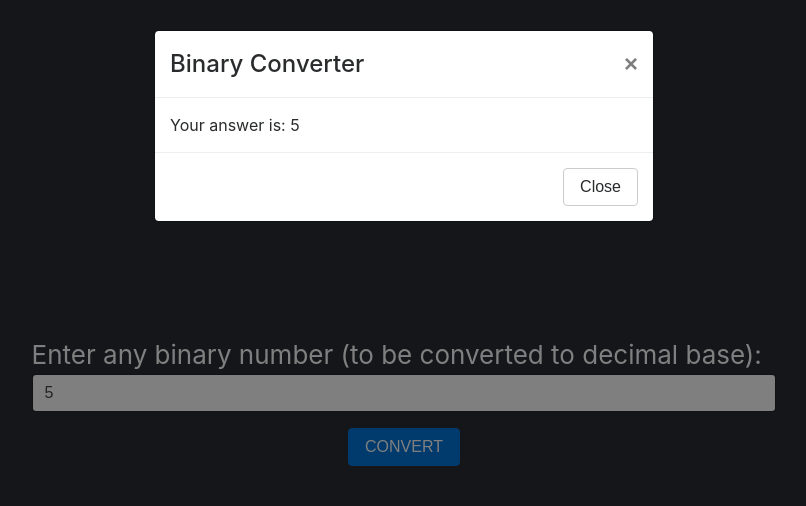
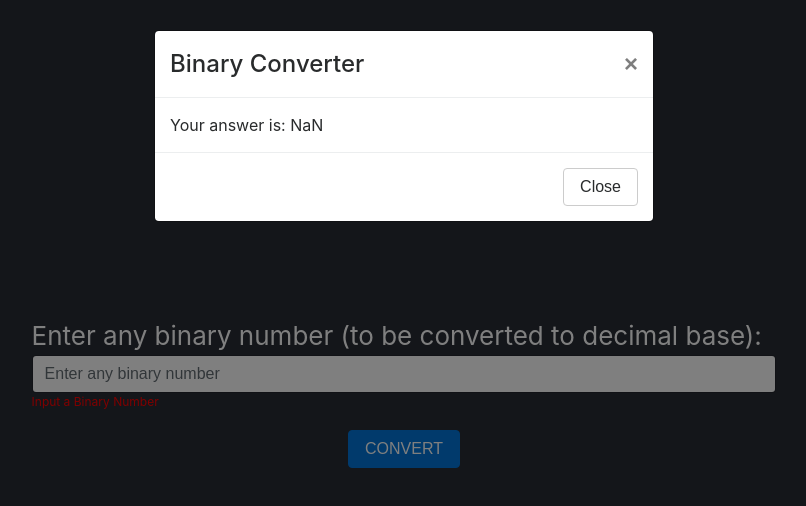
Before and after one commit to Jhesse-Jack/Binary-to-Decimal, a React (Create React App) app: page / in a window 1280 px wide. Both pictures are taken after typing "5" into the empty fields and a click on the button "CONVERT". Shown: the top 506 px of the page, without its empty margins (236-1042 px from the left). Built offline with nearby package versions, Linux system fonts and the light colour scheme.

Commit message:
Almost ready

```diff
--- a/src/App.js
+++ b/src/App.js
@@ -1,70 +1,71 @@
-import React, {useState} from 'react';
-import './bootstrap.min.css';
-import './App.css';
-import { Button, Modal } from 'react-bootstrap';
+import React, { useState } from "react";
+import "./bootstrap.min.css";
+import "./App.css";
+import { Button } from "react-bootstrap";
+import ResultModal from "./components/Modal";
+// import { render } from "@testing-library/react";
 
 const App = () => {
-    var regexp = /[0-1]*/;
-    let [decnum, setDecnum] = useState(regexp);
-    function handleNumChange(e){
-      setDecnum(e.target.value);
+  // var regexp = /^[0-1]*[:.,-]?$/g;
+  const [show, setShow] = useState(false);
+  const [decnum, setdecnum] = useState("");
+  const [isValid, setisValid] = useState(false);
+  const [decimal, setDecimal] = useState(null);
+
+  const handleShow = () => {
+    setShow(true);
+    setDecimal(convertToDecimal());
+    clearInput();
+  };
+  const handleClose = () => setShow(false);
+
+  const handleNumChange = (e) => {
+    const regexp = /^[0-1]*[:.,-]?$/g;
+    if (regexp.test(e.target.value)) {
+      setisValid(true);
+      setdecnum(e.target.value);
+    } else {
+      setisValid(false);
     }
-    let summation = 0;
-    let i = 0;
-    var result = regexp.test(decnum);
-    console.log(result);
+  };
+
+  const convertToDecimal = () => {
+    // function to do conversion
+    return parseInt(decnum, 2);
+  };
+
+  const clearInput = () => {
+    setdecnum("");
+  };
 
   return (
     <div className="App">
       <header className="App-header">
-                <p> Enter any binary number (to be converted to decimal base):
-                    &nbsp;
+        <p>
+          {" "}
+          Enter any binary number (to be converted to decimal base): &nbsp;
           <input
             type="number"
             className="form-control"
             placeholder="Enter any binary number"
             title="Binary numbers only"
-                        onInput={handleNumChange} />
+            onChange={handleNumChange}
+            value={decnum}
+          />
+          {!isValid ? (
+            <p style={{ color: "red", fontSize: "12px", textAlign: "left" }}>
+              Input a Binary Number
             </p>
-                <Modale />
+          ) : null}
+          <Button variant="primary" onClick={handleShow}>
+            CONVERT
+          </Button>
+        </p>
+
+        <ResultModal show={show} close={handleClose} result={decimal} />
       </header>
     </div>
   );
-
-    function Modale(props){
-      const [show, setShow] = useState(false);
-      const handleShow = () => setShow(true);
-      const handleClose = () => setShow(false);
-      while(decnum){
-        summation = summation + Math.pow(2, i) * (decnum % 10);
-        i++;
-        decnum = parseInt(decnum / 10);
-        console.log(summation);
-      }
-      return (
-        <>
-          <Button variant="primary" onClick={handleShow}>
-            CONVERT
-          </Button>
-
-          <Modal show={show} onHide={handleClose}>
-            <Modal.Header closeButton>
-              <Modal.Title> Binary Converter </Modal.Title>
-            </Modal.Header>
-            <Modal.Body>
-              Your answer is: {summation}
-            </Modal.Body>
-            <Modal.Footer>
-              <Button variant = "secondary" onClick={handleClose}>
-                Close
-              </Button>
-            </Modal.Footer>
-          </Modal>
-        </>
-      )
-    }
 };
 
-
-
 export default App;
--- /dev/null
+++ b/src/components/Modal.js
@@ -0,0 +1,24 @@
+import React from "react";
+import "../bootstrap.min.css";
+import "../App.css";
+import { Button, Modal } from "react-bootstrap";
+
+const ResultModal = (props) => {
+  return (
+    <>
+      <Modal show={props.show} onHide={props.close}>
+        <Modal.Header closeButton>
+          <Modal.Title> Binary Converter </Modal.Title>
+        </Modal.Header>
+        <Modal.Body>Your answer is: {props.result}</Modal.Body>
+        <Modal.Footer>
+          <Button variant="secondary" onClick={props.close}>
+            Close
+          </Button>
+        </Modal.Footer>
+      </Modal>
+    </>
+  );
+};
+
+export default ResultModal;
```
Lines whose indentation alone changed are shown as unchanged.
